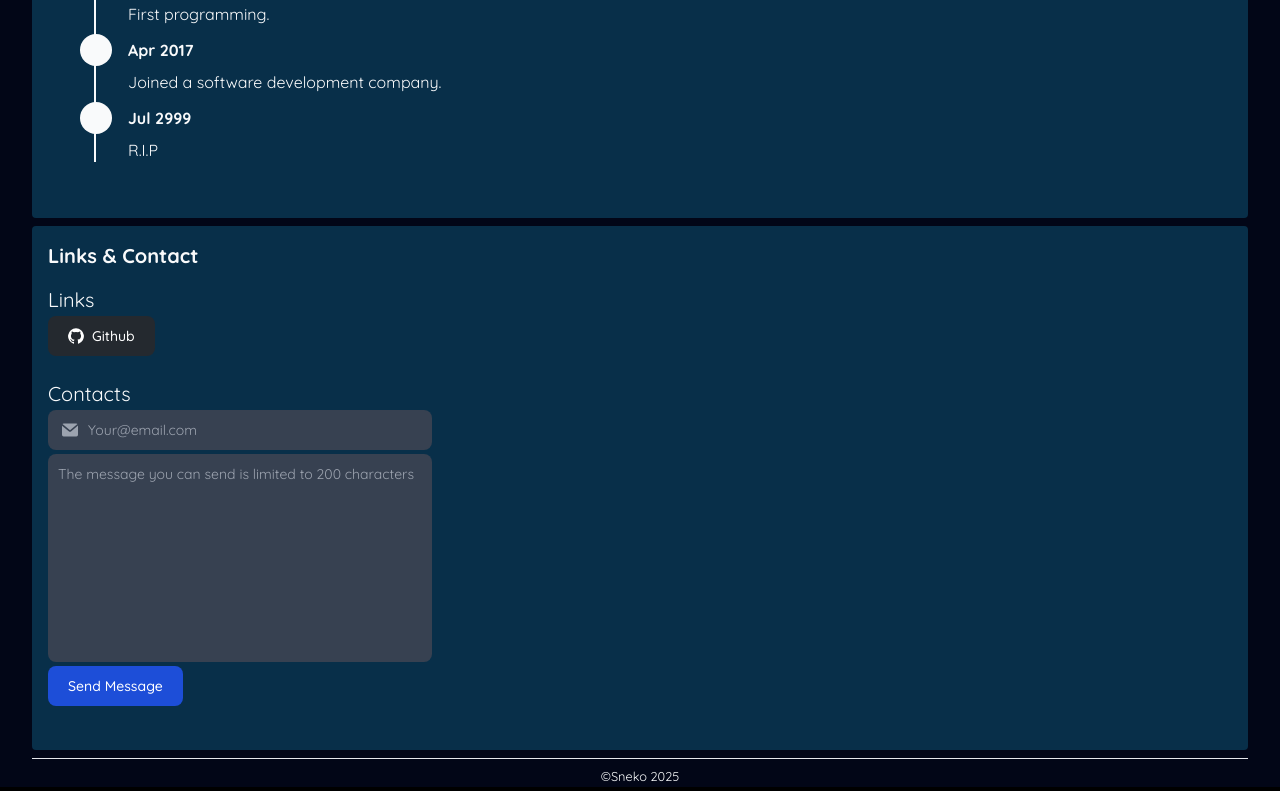
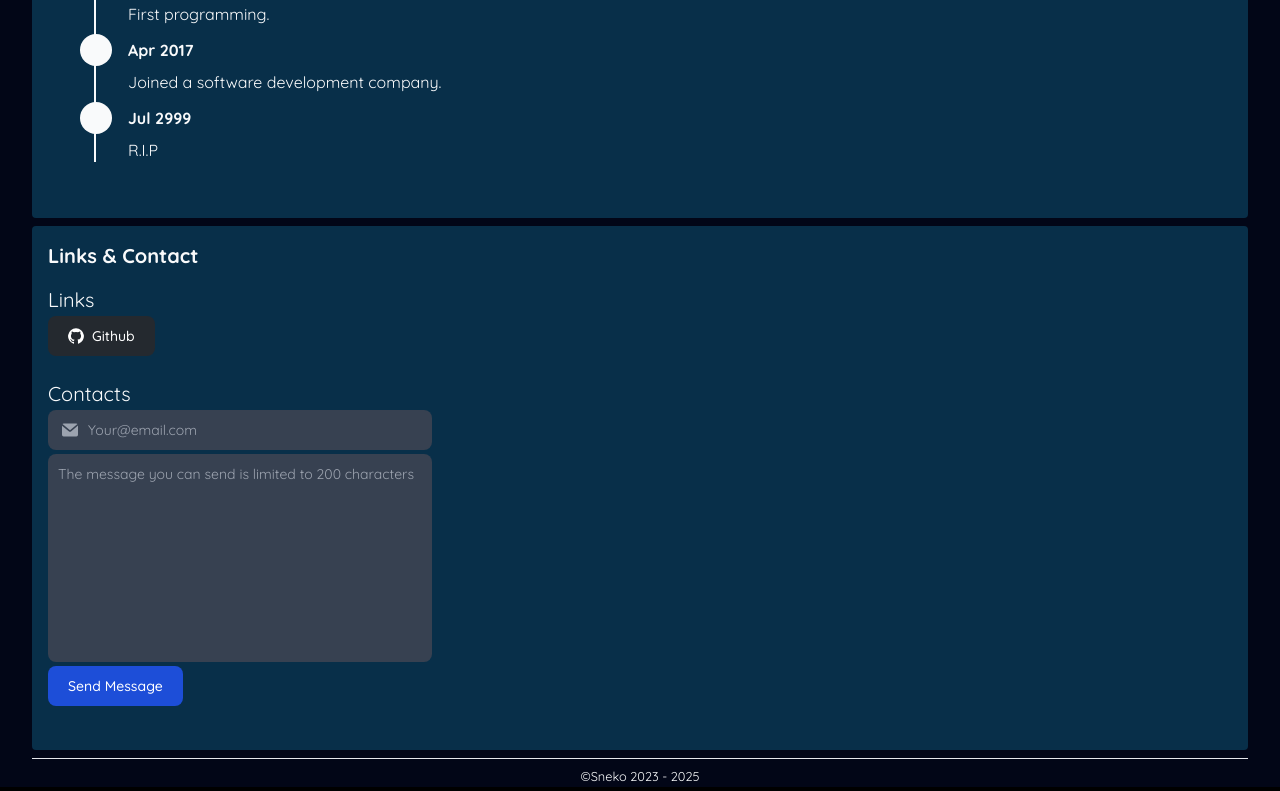
Before and after one commit to superneko160/mysite, a Next.js app in the folder src/: page / in a window 1280 px wide. Shown: the part 2029-2820 px from the top of the page. Built offline with nearby package versions, Linux system fonts and the light colour scheme.

Commit message:
fix: fix copyright

```diff
--- a/src/package.json
+++ b/src/package.json
@@ -1,6 +1,6 @@
 {
   "name": "mysite",
-  "version": "1.2.0",
+  "version": "1.2.1",
   "private": true,
   "scripts": {
     "dev": "next dev",
--- a/src/src/app/page.tsx
+++ b/src/src/app/page.tsx
@@ -40,7 +40,7 @@ export default function Home() {
       <LinksAndContact />
       <hr className="my-1" />
       <div className="text-gray-50 text-center mb-1">
-        <small>&copy;Sneko {td.getFullYear()}</small>
+        <small>&copy;Sneko 2023 - {td.getFullYear()}</small>
       </div>
     </main>
   );
```
